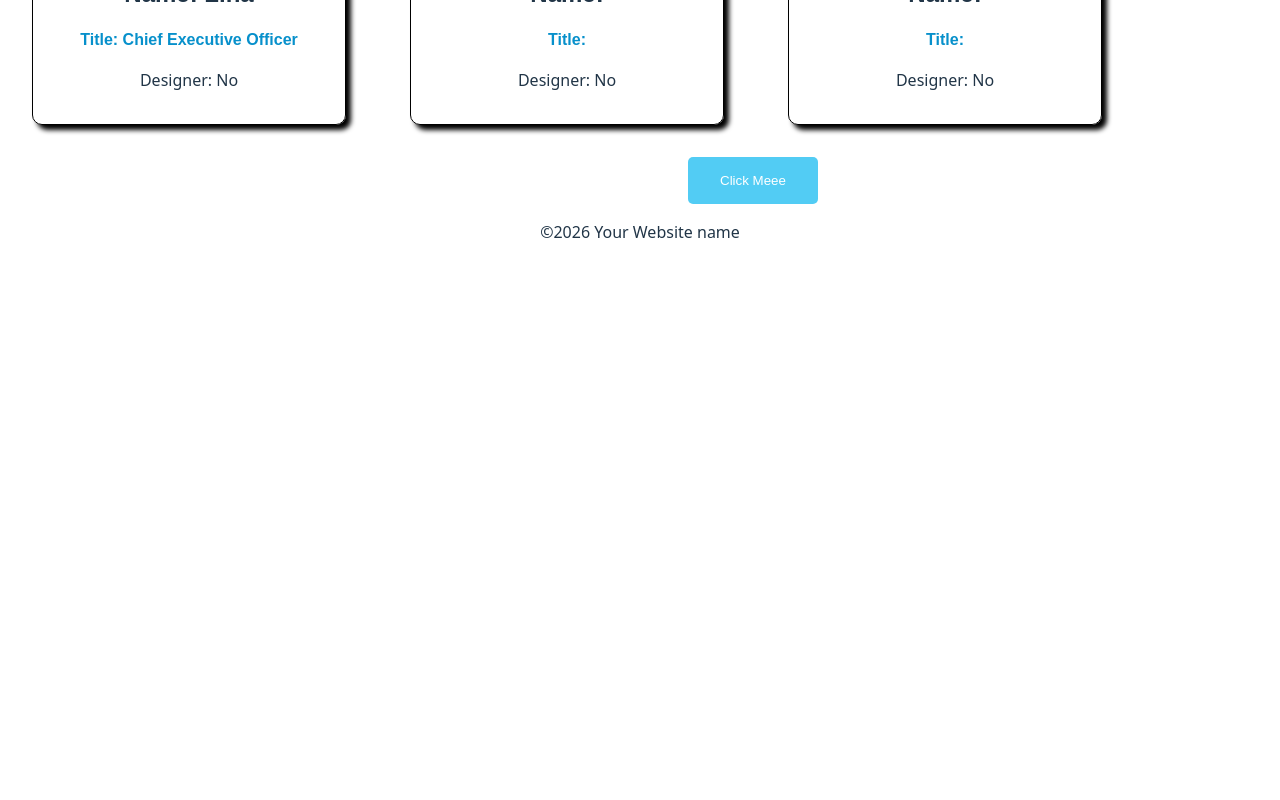
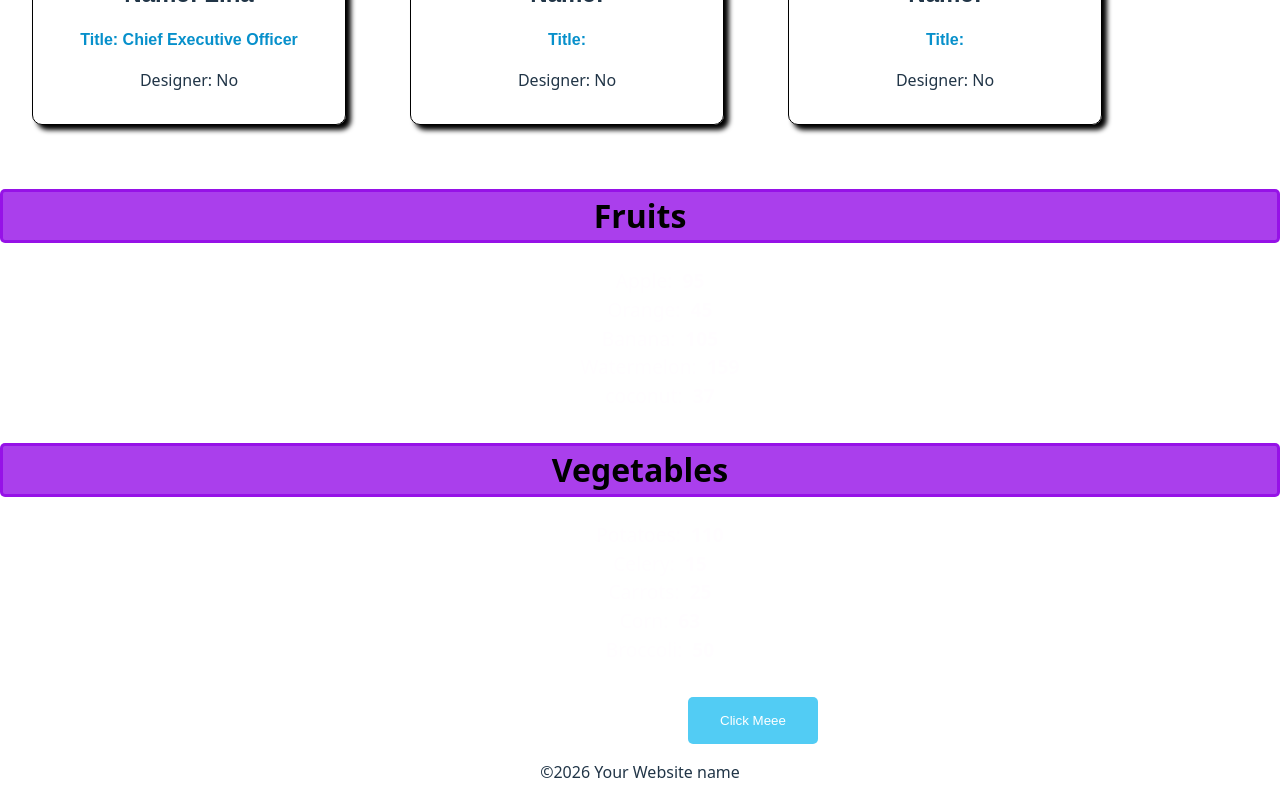
Before and after one commit to ijenny77/react-course, a React (Vite) app: page / in a window 1280 px wide. Shown: the part 1374-2174 px from the top of the page. Before the commit the page ends 1634 px from the top, so only its background shows below. Built offline with nearby package versions, Linux system fonts and the light colour scheme.

Commit message:
Ways to render lists in react

```diff
--- a/src/App.jsx
+++ b/src/App.jsx
@@ -4,7 +4,23 @@
 import Card from './Card.jsx'
 import Button from './Button.jsx'
 import UserGreeting from './UserGreeting.jsx'
+import List from './List.jsx'
 function App(){
+    const fruits = [
+        {id:1 , name: 'Apple', calories: 95},
+        {id:2 , name:'Orange', calories: 45 },
+        {id:3 , name:'Banana', calories: 105 },
+        {id:4 , name:'Watermelon', calories:159},
+        {id:5 , name:'coconut',calories:37}
+    ];
+    const vegetables = [
+        {id:6 , name: 'Potatoes', calories: 110},
+        {id:7 , name:'Celery', calories: 15 },
+        {id:8 , name:'Carrots', calories: 25 },
+        {id:9 , name:'Corn', calories:63},
+        {id:10 , name:'Broccoli',calories:50}
+    ];
+
     return(
         <>
             <Header/>
@@ -16,6 +32,8 @@
             <Card name="Lina" title="Chief Executive Officer" isDesigner={false}/>
             <Card/>
             <Card/>
+            {fruits.length > 0 && <List items={fruits} category ="Fruits"/>}
+            {vegetables.length > 0 && <List items={vegetables} category="Vegetables"/>}
             <Button/>
             <Footer/>
         </>
--- /dev/null
+++ b/src/List.jsx
@@ -0,0 +1,34 @@
+import PropTypes from 'prop-types'
+function List({category = "Category", items = [] }) {
+
+    // fruits.sort((a,b)=>a.name.localeCompare(b.name))  //Alphabetical order
+    // fruits.sort((a,b)=>b.name.localeCompare(a.name))  //reverse alphabetical order
+    // fruits.sort((a,b)=>b.calories - a.calories)    //Numeric
+    // fruits.sort((a,b)=>a.calories - b.calories)    //reverse numeric
+
+    // const lowCalFruits = fruits.filter(fruit => fruit.calories < 100);
+    // const highCalfruits = fruits.filter(fruit => fruit.calories > 100);
+
+    // const LowCaloriesFruits = lowCalFruits.map(lowCalFruits =><li key={lowCalFruits.id}>{lowCalFruits.name} : &nbsp;<b>{lowCalFruits.calories}</b></li>)
+    // const HighCaloriesFruits = highCalfruits.map(highCalfruits => <li key={highCalfruits.id}>{highCalfruits.name} : &nbsp;<b>{highCalfruits.calories}</b></li>)
+
+    const itemList = items
+    const listItems = itemList.map(item => <li key= {item.id}>{item.name}:&nbsp; <b>{item.calories}</b></li>)
+    return(
+    <>
+        {/* <ul>Low Calories Fruits:{LowCaloriesFruits}</ul>
+        <ul>High Calories Fruits:{HighCaloriesFruits}</ul> */}
+            <h3 className="list-category">{category}</h3>
+            <ol className="list-items">{listItems}</ol>
+    </>
+    );
+}
+List.propTypes ={
+    category : PropTypes.string,
+    items: PropTypes.arrayOf(PropTypes.shape({id: PropTypes.number,name:PropTypes.string,calories:PropTypes.number}))
+}
+List.defaultProps = {
+    category : "category",
+
+}
+export default List
--- a/src/index.css
+++ b/src/index.css
@@ -106,3 +106,24 @@
   border-radius: 5px;
   margin: 0;
 }
+.list-category{
+  font-size: 2rem;
+  font-weight: bold;
+  color: black;
+  margin-bottom: 1.5rem;
+  text-align: center;
+  border:3px solid rgba(144, 4, 231, 0.763);
+  border-radius: 5px;
+  background-color: rgba(144, 4, 231, 0.763);
+}
+.list-items{
+  font-size: 1.2rem;
+  list-style: none;
+  color: rgb(255, 253, 255);
+  text-align: center;
+  margin-bottom:2rem;
+}
+.list-items:hover{
+  color: grey;
+  cursor: pointer;
+}
```
